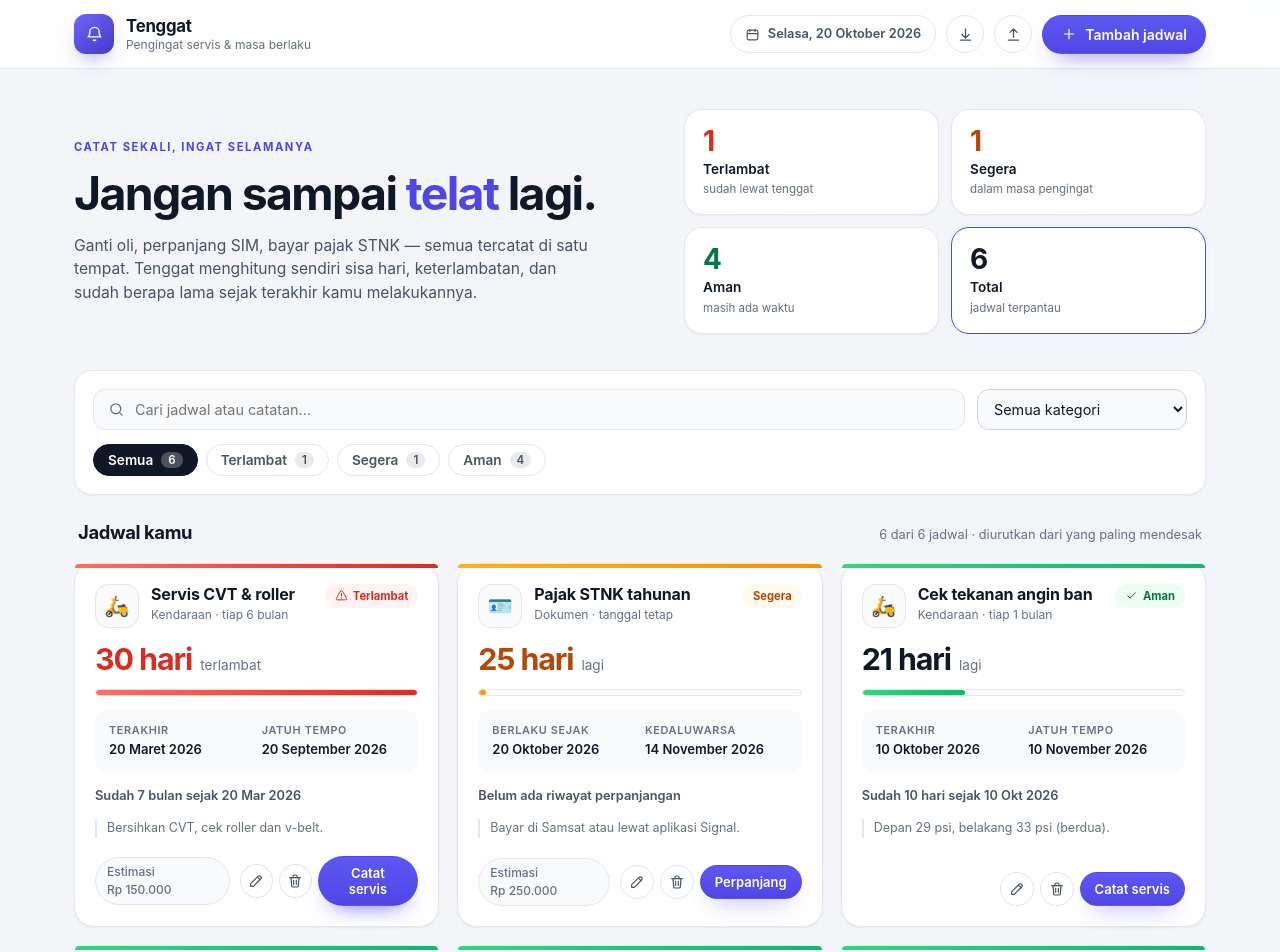
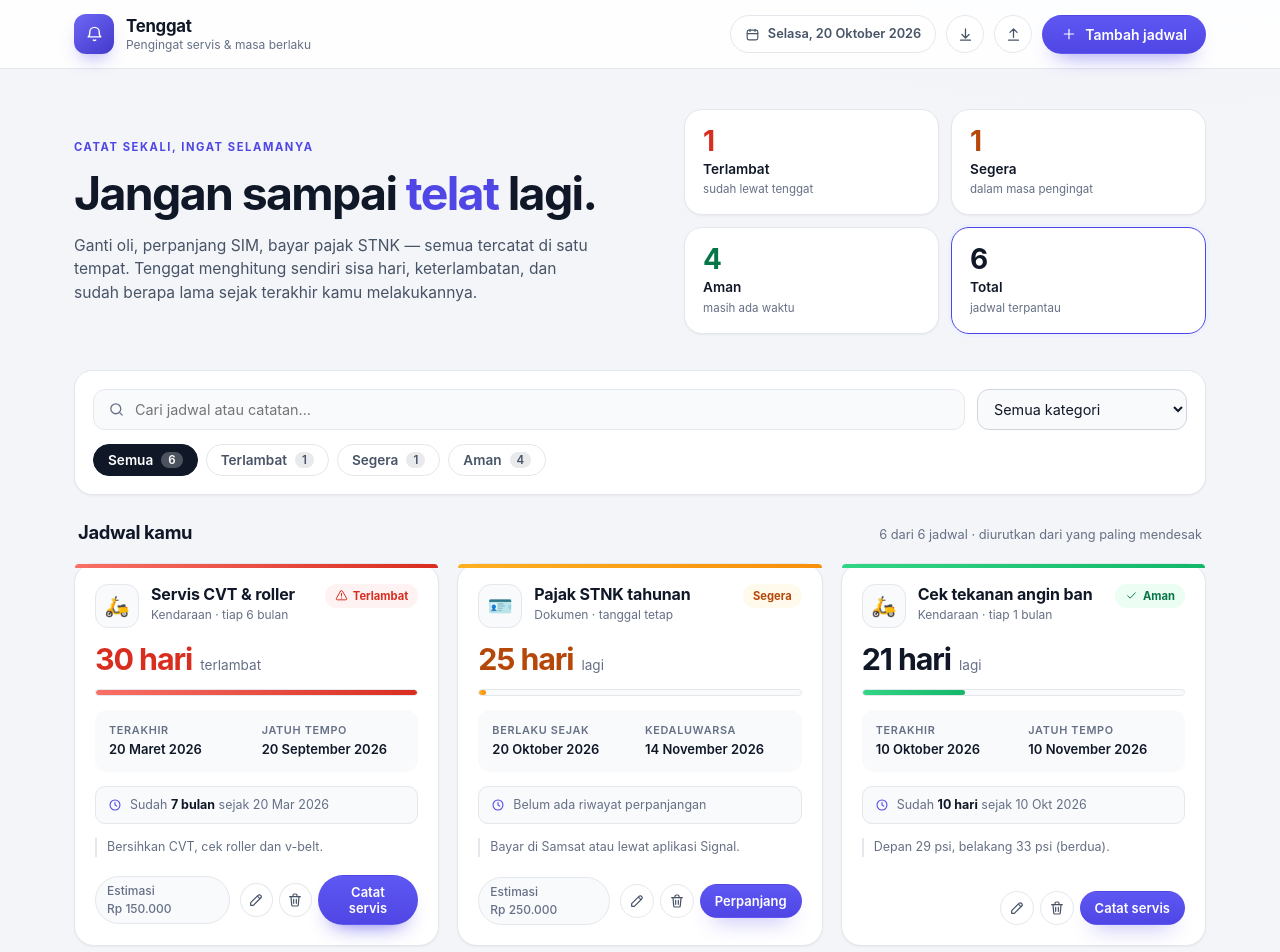
Before and after one commit to appgurumam1-svg/tes, a React (Vite) app: page / in a window 1280 px wide. Shown: the top 952 px of the page. Built offline with nearby package versions, Linux system fonts and the light colour scheme.

Commit message:
ui: tonjolkan durasi sejak aktivitas terakhir + ikon jam

```diff
--- a/src/components/Icons.tsx
+++ b/src/components/Icons.tsx
@@ -124,3 +124,12 @@ export function RefreshIcon(props: IconProps) {
     </svg>
   );
 }
+
+export function ClockIcon(props: IconProps) {
+  return (
+    <svg {...base(props)}>
+      <circle cx="12" cy="12" r="8.5" />
+      <path d="M12 7.5V12l3 2" />
+    </svg>
+  );
+}
--- a/src/components/ScheduleCard.tsx
+++ b/src/components/ScheduleCard.tsx
@@ -8,7 +8,7 @@ import {
   referenceDate,
 } from '../lib/schedule';
 import type { Schedule } from '../types';
-import { AlertIcon, CheckIcon, PencilIcon, TrashIcon } from './Icons';
+import { AlertIcon, CheckIcon, ClockIcon, PencilIcon, TrashIcon } from './Icons';
 
 interface ScheduleCardProps {
   schedule: Schedule;
@@ -25,13 +25,6 @@ export function ScheduleCard({ schedule, today, onLog, onEdit, onDelete }: Sched
   const percent = Math.round(computed.progress * 100);
   const ref = referenceDate(schedule);
   const lastHistory = schedule.history[0];
-
-  const elapsedText =
-    schedule.kind === 'interval' && computed.elapsed && ref
-      ? `Sudah ${formatDuration(computed.elapsed)} sejak ${formatDateID(ref, { short: true })}`
-      : lastHistory?.date
-        ? `Terakhir diperpanjang ${formatDateID(lastHistory.date, { short: true })}`
-        : 'Belum ada riwayat perpanjangan';
 
   return (
     <article className={`card card--${computed.status}`}>
@@ -84,7 +77,21 @@ export function ScheduleCard({ schedule, today, onLog, onEdit, onDelete }: Sched
         </div>
       </dl>
 
-      <p className="card__elapsed">{elapsedText}</p>
+      <p className="card__elapsed">
+        <ClockIcon size={14} />
+        {schedule.kind === 'interval' && computed.elapsed ? (
+          <span>
+            Sudah <strong>{formatDuration(computed.elapsed)}</strong>
+            {ref ? ` sejak ${formatDateID(ref, { short: true })}` : ''}
+          </span>
+        ) : (
+          <span>
+            {lastHistory?.date
+              ? `Terakhir diperpanjang ${formatDateID(lastHistory.date, { short: true })}`
+              : 'Belum ada riwayat perpanjangan'}
+          </span>
+        )}
+      </p>
 
       {schedule.note ? <p className="card__note">{schedule.note}</p> : null}
 
--- a/src/styles.css
+++ b/src/styles.css
@@ -686,10 +686,26 @@ textarea {
 }
 
 .card__elapsed {
+  display: flex;
+  align-items: center;
+  gap: 8px;
   margin: 0;
-  font-size: 0.8rem;
-  font-weight: 600;
-  color: var(--text-soft);
+  padding: 9px 12px;
+  border-radius: 10px;
+  background: var(--surface-soft);
+  border: 1px solid var(--border);
+  color: var(--muted);
+  font-size: 0.78rem;
+}
+
+.card__elapsed > svg {
+  flex: none;
+  color: var(--brand);
+}
+
+.card__elapsed strong {
+  color: var(--text);
+  font-weight: 700;
 }
 
 .card__note {
```
